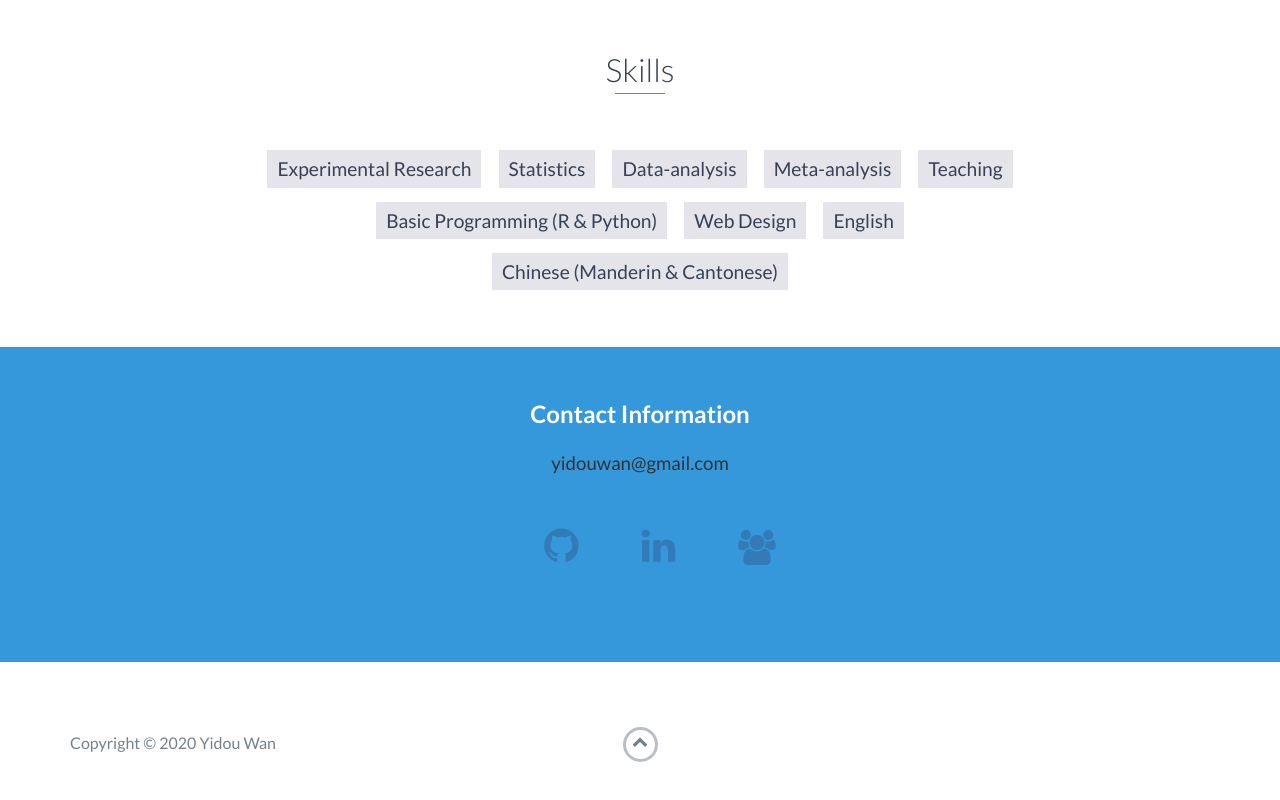
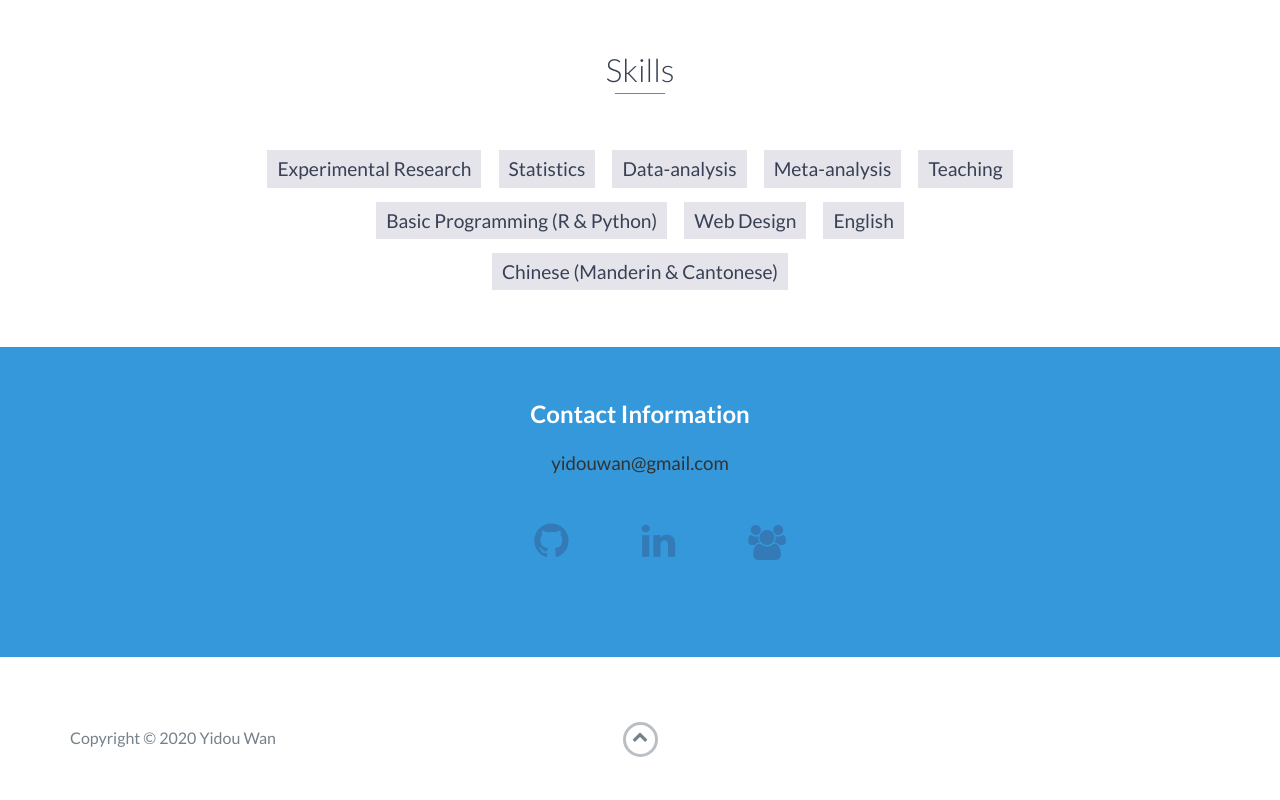
Before and after one commit to yidouwan/yidouwan.github.io, a website: page index.html in a window 1280 px wide. Shown: the part 3880-4680 px from the top of the page. Drawn offline with nearby package versions, Linux system fonts and the light colour scheme.

Commit message:
logo position

```diff
--- a/scss/styles.scss
+++ b/scss/styles.scss
@@ -748,7 +748,10 @@ footer {
     }
     li {
         display: inline-block;
-        padding: 30px;
+        padding-top: 25px;
+        padding-left: 35px;
+        padding-right: 35px;
+        padding-bottom: 30px;
     }
 
 }
```
Also changed, not shown: css/styles.css.
